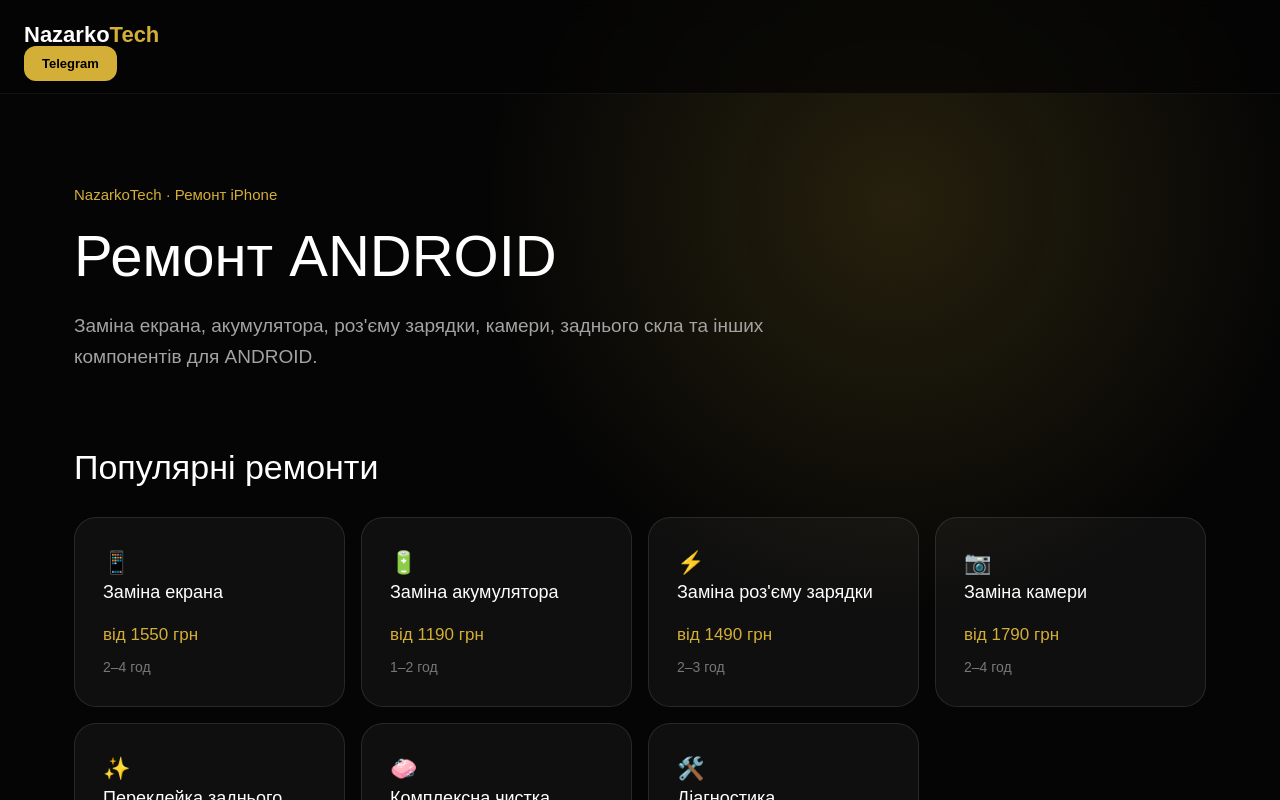
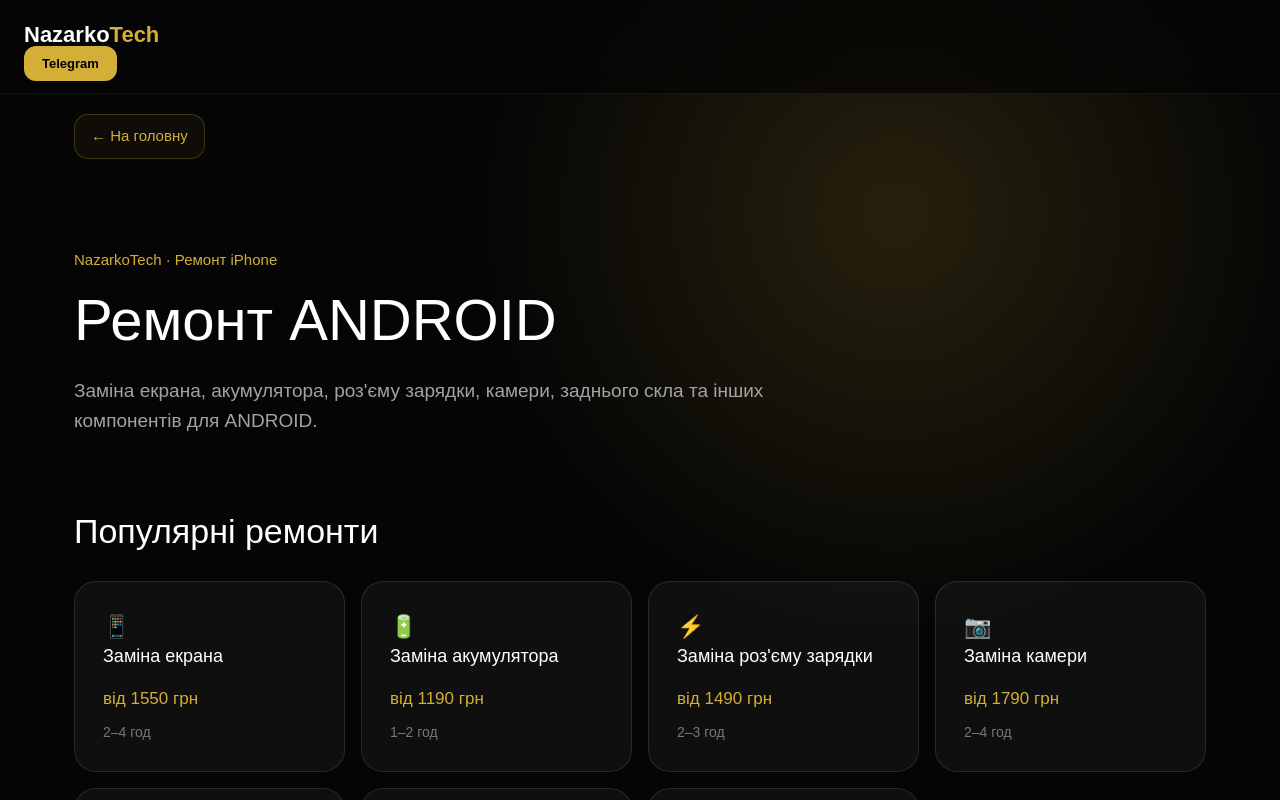
Before and after one commit to NazarkoMi/nazarkotech, a Next.js app: page /remont-iphone/android in a window 1280 px wide. Shown: the top 800 px of the page. Built offline with nearby package versions, Linux system fonts and the light colour scheme.

Commit message:
Add home button to model pages

```diff
--- a/app/remont-iphone/[model]/page.tsx
+++ b/app/remont-iphone/[model]/page.tsx
@@ -65,6 +65,12 @@ export default async function ModelPage({ params }: Props) {
   return (
     <main style={page}>
       <Header />
+
+      <div style={backWrap}>
+  <Link href="/" style={backButton}>
+    ← На головну
+  </Link>
+</div>
 
       <section style={hero}>
         <p style={eyebrow}>NazarkoTech · Ремонт iPhone</p>
@@ -344,3 +350,22 @@ const darkButton = {
   textDecoration: "none",
   background: "rgba(255,255,255,0.04)",
 };
+
+const backWrap = {
+  maxWidth: "1180px",
+  margin: "0 auto",
+  padding: "20px 24px 0",
+};
+
+const backButton = {
+  color: "#D4AF37",
+  textDecoration: "none",
+  fontSize: "15px",
+  border: "1px solid rgba(212,175,55,0.25)",
+  padding: "10px 16px",
+  borderRadius: "14px",
+  display: "inline-flex",
+  alignItems: "center",
+  gap: "8px",
+  background: "rgba(212,175,55,0.05)",
+};
```
